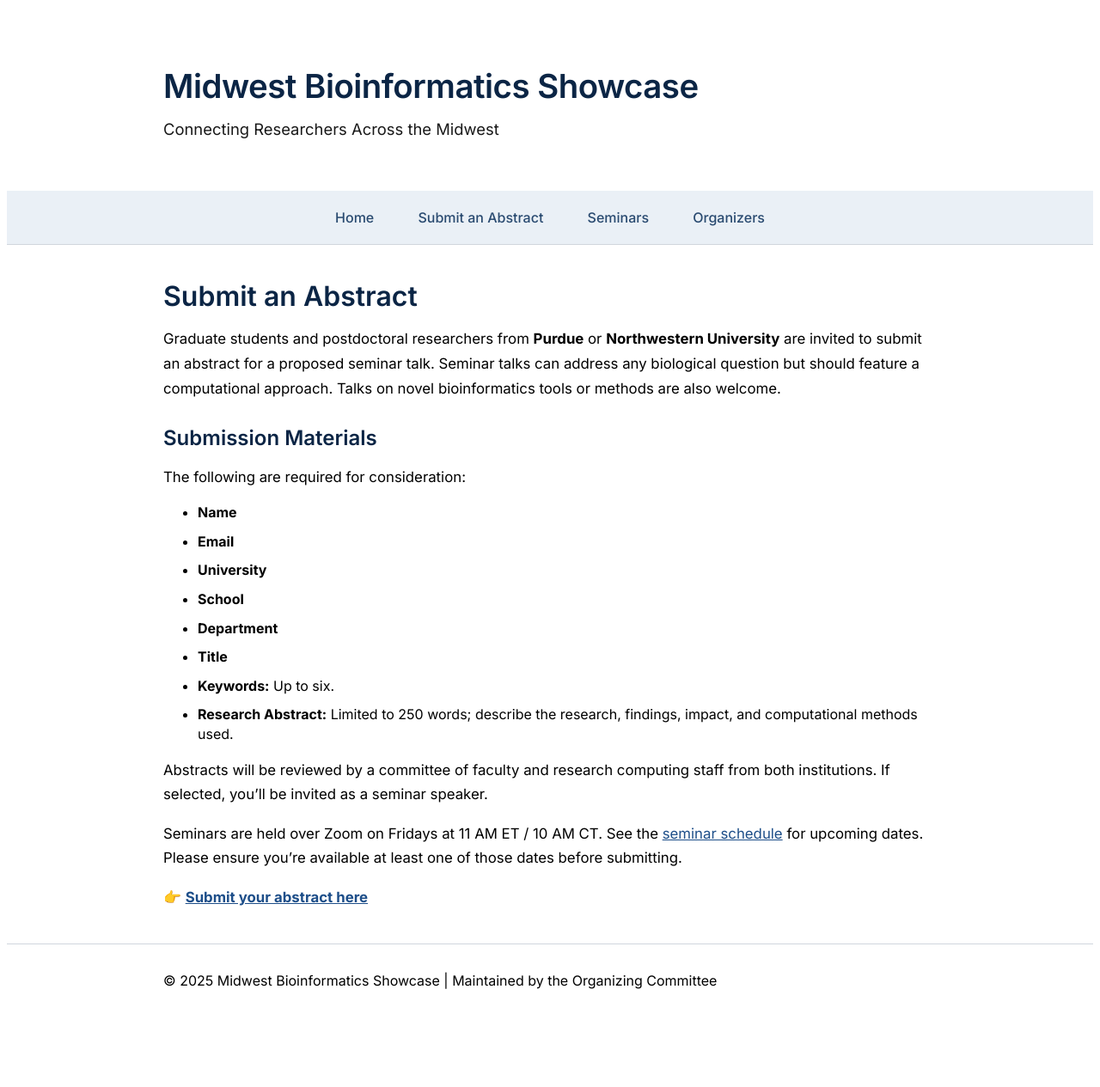
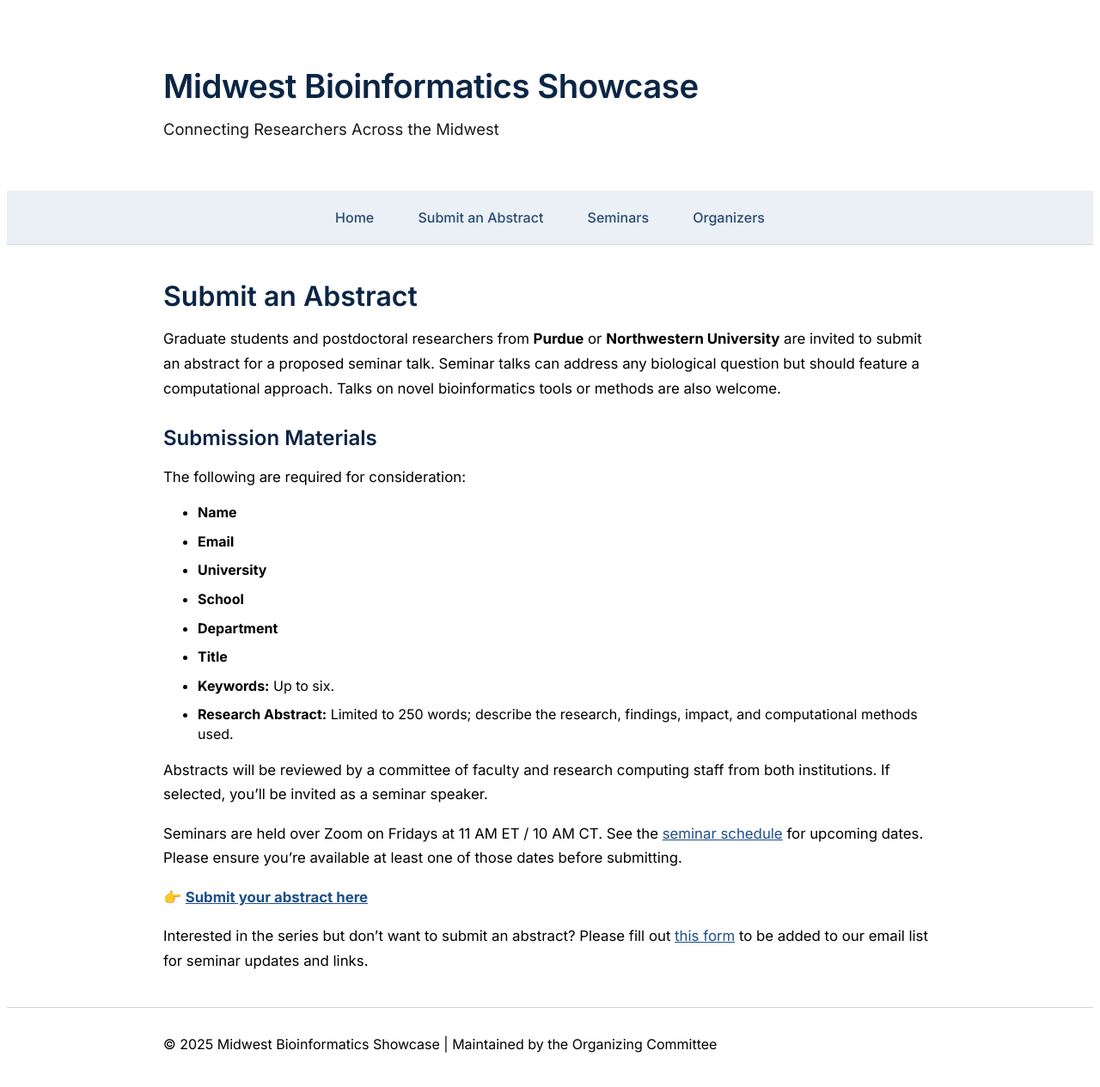
Before and after one commit to Midwest-Bioinformatics-Showcase/midwest-bioinformatics-showcase.github.io, a Jekyll site: the page built from submit.md, in a window 1280 px wide. Shown: the whole page at 86% size. Built offline with Jekyll 4.4.1, drawn with Linux system fonts in a browser that asks for light colours; before the commit the page ends 1191 px from its top, so only the background shows below that.

Commit message:
added join email list to submit page

```diff
--- a/submit.md
+++ b/submit.md
@@ -25,3 +25,5 @@
 Seminars are held over Zoom on Fridays at 11 AM ET / 10 AM CT. See the [seminar schedule](seminars.html) for upcoming dates. Please ensure you’re available at least one of those dates before submitting.
 
 👉 **[Submit your abstract here](https://forms.cloud.microsoft/r/Rq9Z1Kdtk8)**
+
+Interested in the series but don't want to submit an abstract? Please fill out [this form](https://forms.cloud.microsoft/r/MtLwnQnUUT) to be added to our email list for seminar updates and links.
```
